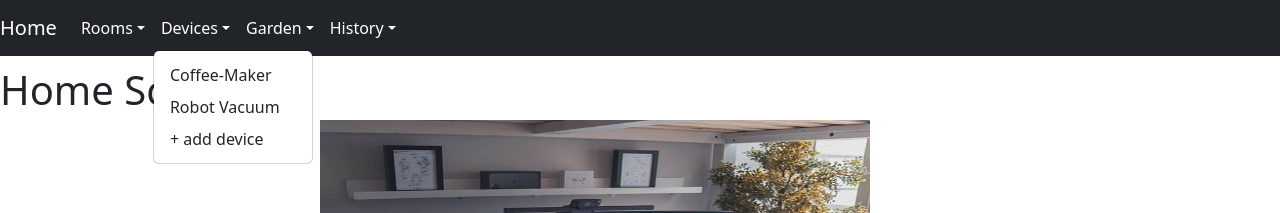
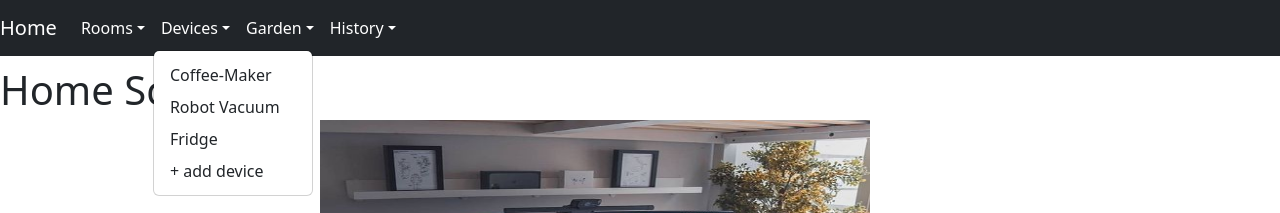
Before and after one commit to Wiqbal2/Smart-Hub-System, a React (Create React App) app: page / in a window 1280 px wide. Both pictures are taken after a click on the button "Devices". Shown: the top 213 px of the page. Built offline with nearby package versions, Linux system fonts and the light colour scheme.

Commit message:
waleed: added fridge in devices tab

```diff
--- a/public/index.html
+++ b/public/index.html
@@ -17,4 +17,3 @@
   </body>
 
 </html>
-<!--  Waleed -->
--- a/src/components/Navbar.jsx
+++ b/src/components/Navbar.jsx
@@ -20,6 +20,7 @@ function Navbar() {
                     <NavDropdown title="Devices" id="basic-nav-dropdown">
                         <NavDropdown.Item href="#">Coffee-Maker</NavDropdown.Item>
                         <NavDropdown.Item href="#">Robot Vacuum</NavDropdown.Item>
+                        <NavDropdown.Item href="#">Fridge</NavDropdown.Item>
                         <NavDropdown.Item href="#">+ add device</NavDropdown.Item>
                     </NavDropdown>
                     {/* GARDEN DROPDOWN */}
--- a/src/styles.css
+++ b/src/styles.css
@@ -18,6 +18,6 @@
   left: 25%;
 }
 
-h1 {
+.test {
   padding-top: 10px;
 }
```
